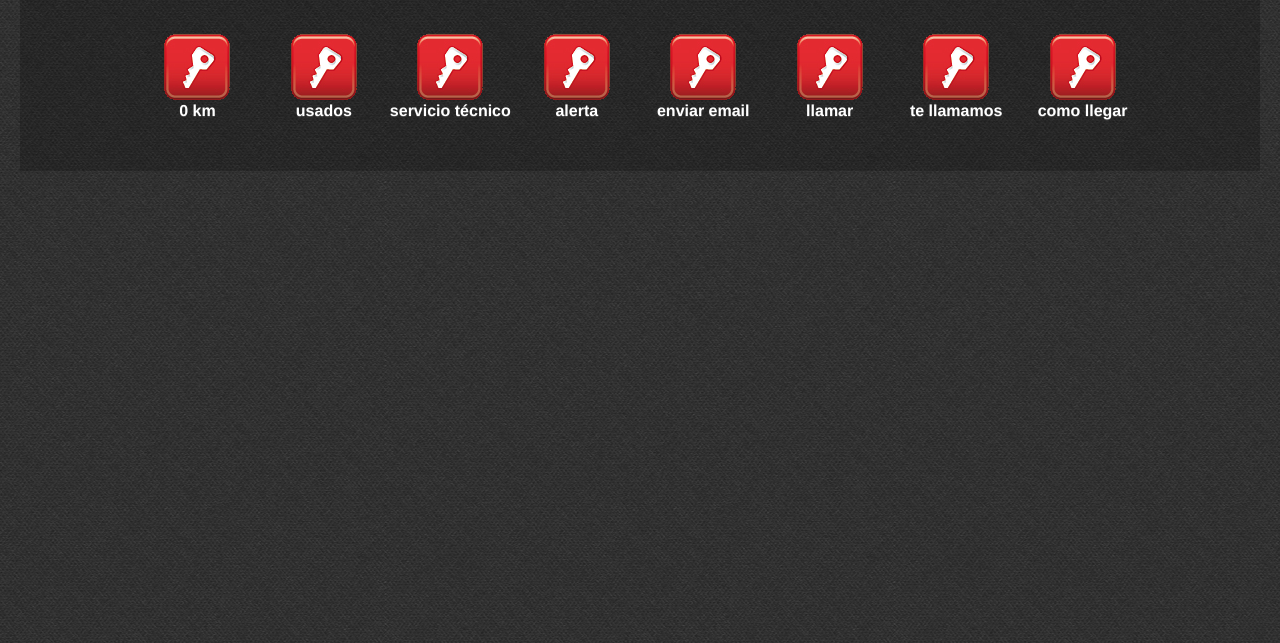
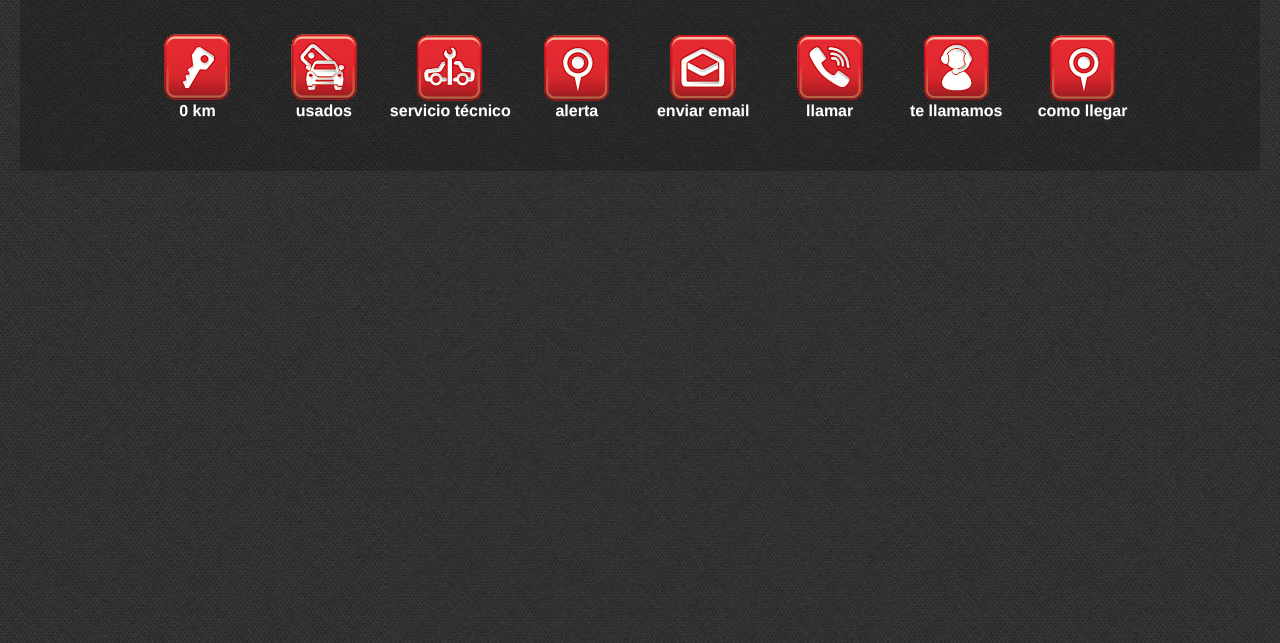
Before and after one commit to tr3ndf4u/4ut0dr1v3-4ndr01d, a plain HTML site: page index.html in a window 1280 px wide. Shown: the part 157-800 px from the top of the page. Drawn offline with Linux system fonts and the light colour scheme; some packages are replaced by stand-ins of ours.

Commit message:
pruebas de como llegar, y top de app

```diff
--- a/css/app.css
+++ b/css/app.css
@@ -1 +1,8 @@
-.millave{ display: inline-block; width:122px; background:url(../img/llave.png) top center no-repeat; color:#FFF !important; text-decoration:none; padding-top:69px; min-height:30px; max-width:122px; margin-bottom:6px;}
+.milink{display: inline-block; width:122px; color:#FFF !important; text-decoration:none; padding-top:69px; min-height:30px; max-width:122px; margin-bottom:6px;}
+.millave{ background:url(../img/llave.png) top center no-repeat;}
+.miusado{ background:url(../img/usado.png) top center no-repeat;}
+.miservicio{ background:url(../img/servicio.png) top center no-repeat;}
+.mimail{ background:url(../img/mail.png) top center no-repeat;}
+.micallcenter{ background:url(../img/callcenter.png) top center no-repeat;}
+.mitelefono{ background:url(../img/telefono.png) top center no-repeat;}
+.mimaps{ background:url(../img/maps.png) top center no-repeat;}
--- a/index.html
+++ b/index.html
@@ -31,28 +31,28 @@
              	<br />
                 <br />
                 <div style="text-align:center;">
-                <a href="contacto.html" class="millave" data-transition="slide">
+                <a href="0km.html" class="milink millave" data-transition="slide">
                     0 km<br />
                 </a>
-                <a href="contacto.html" class="millave" data-transition="slide">
+                <a href="usados.html" class="milink miusado" data-transition="slide">
                     usados<br />
                 </a>
-                <a href="contacto.html" class="millave" data-transition="slide">
+                <a href="servicio_tecnico.html" class="milink miservicio" data-transition="slide">
                     servicio técnico
                 </a>
-                <a href="contacto.html" class="millave" data-transition="slide">
+                <a href="alerta.html" class="milink mimaps" data-transition="slide">
                     alerta<br />
                 </a>
-                <a href="contacto.html" class="millave" data-transition="slide">
+                <a href="contacto.html" class="milink mimail" data-transition="slide">
                     enviar email
                 </a>
-                <a href="contacto.html" class="millave" data-transition="slide">
+                <a href="llamar.html" class="milink mitelefono" data-transition="slide">
                     llamar<br />
                 </a>
-                <a href="contacto.html" class="millave" data-transition="slide">
+                <a href="te_llamamos.html" class="milink micallcenter" data-transition="slide">
                     te llamamos
                 </a>
-                <a href="contacto.html" class="millave" data-transition="slide">
+                <a href="como_llegar.html" class="milink mimaps" data-transition="slide">
                     como llegar<br />
                 </a>
                 </div>
```
Also changed, not shown: como_llegar.html (renamed from comollegar.html, +13 -22 lines), img/callcenter.png (added), img/logo-2.png (added), img/mail.png (added), img/maps.png (added), img/servicio.png (added), img/telefono.png (added), img/usado.png (added).
